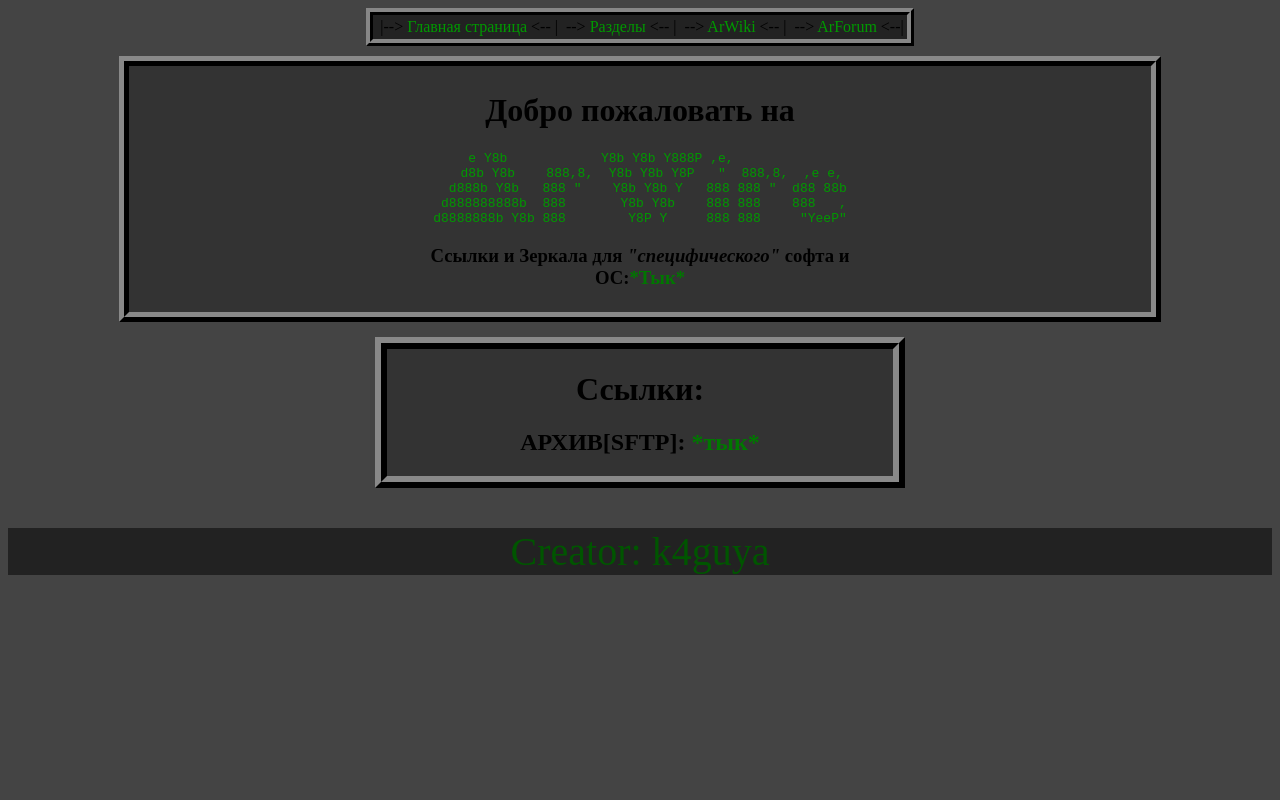
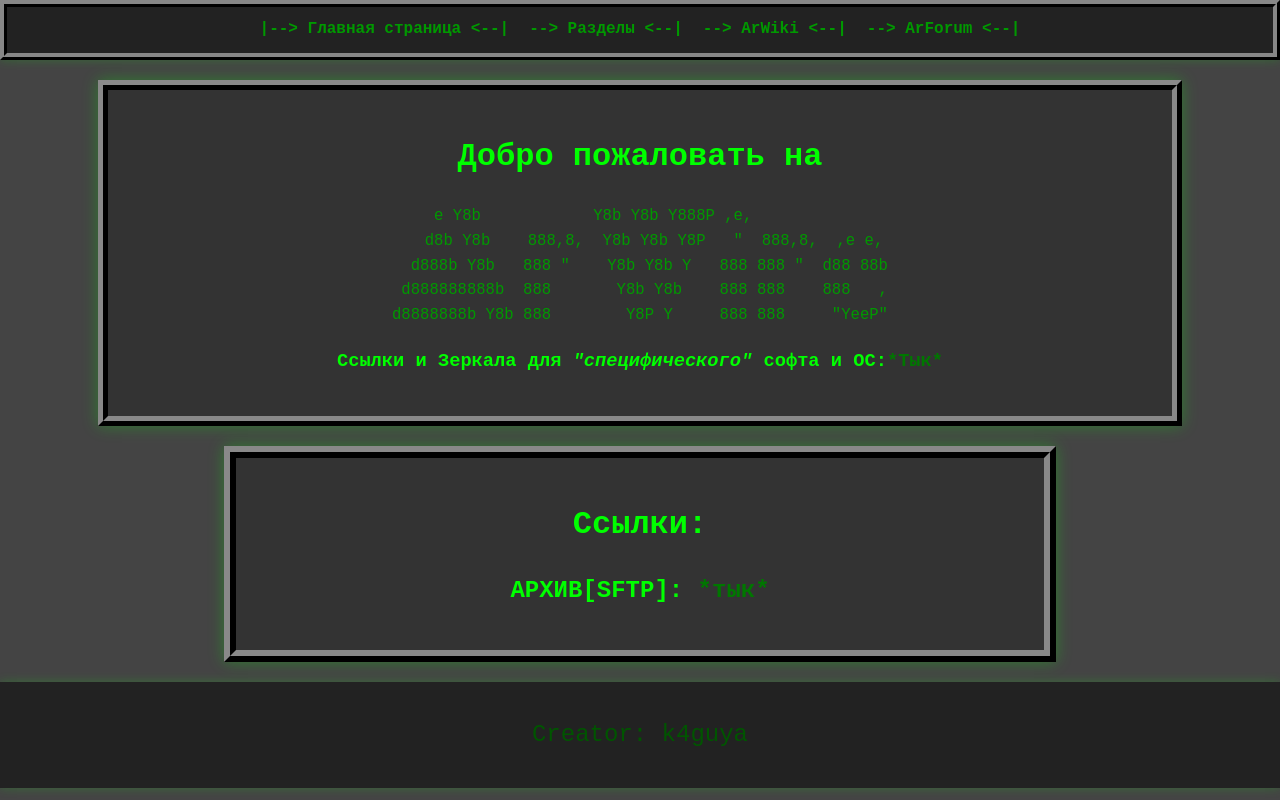
Before and after one commit to Arsenyi227/Arwire.su, a plain HTML site: page index.html in a window 1280 px wide. Drawn offline with Linux system fonts and the light colour scheme.

Commit message:
design update

```diff
--- a/index.html
+++ b/index.html
@@ -7,46 +7,38 @@
 	</head>
 	<body>
 
-		<div class="div-menu" style="margin:0px auto">
-		<table align="center" class="table">
-		<th>
-			<td>|--> <a href="/index.html" class="link">Главная страница</a> <-- | </td>
-		</th>
-		<th>
-                        <td> --> <a href="/tags.html" class="link">Разделы</a> <-- | </td>
-		</th>
-                <th>
-                        <td> --> <a href="/ArWiki.html" class="link">ArWiki</a> <-- | </td>
-                </th>
-		<th>
-			<td> --> <a href="/forum.html" class="link">ArForum</a> <--|</td>
-		</th>
-		</table>
-		</div>
+		<nav class="nav">
+			<div class="nav-container">
+				<a href="/index.html" class="link">|--> Главная страница <--|</a>
+				<a href="/tags.html" class="link">--> Разделы <--|</a>
+				<a href="/ArWiki.html" class="link">--> ArWiki <--|</a>
+				<a href="/forum.html" class="link">--> ArForum <--|</a>
+			</div>
+		</nav>
 		 <div class="middle">
-		<h1 align="center">Добро пожаловать на</h1>
-		<div style="width:50%; margin:0px auto;"><div align="center"><pre style="color:#009900">
+		<h1>Добро пожаловать на</h1>
+		<pre>
     e Y8b            Y8b Y8b Y888P ,e,
    d8b Y8b    888,8,  Y8b Y8b Y8P   "  888,8,  ,e e,
   d888b Y8b   888 "    Y8b Y8b Y   888 888 "  d88 88b
  d888888888b  888       Y8b Y8b    888 888    888   ,
-d8888888b Y8b 888        Y8P Y     888 888     "YeeP"</pre></div>
+d8888888b Y8b 888        Y8P Y     888 888     "YeeP"</pre>
 
-			<h3 align="center">Ссылки и Зеркала для <i>"специфического"</i> софта и ОС:<a align=center class="link-two" href="/mirrors.html">*Тык*</a></h3>
-		</div></div>
+			<h3>Ссылки и Зеркала для <i>"специфического"</i> софта и ОС:<a class="link-two" href="/mirrors.html">*Тык*</a></h3>
+		</div>
 		 <div class="down-middle">
-			 <h1 align="center">Ссылки:<h1>
+			 <h1>Ссылки:</h1>
 
 
-	    	 <!-- <h2 align="center">РЕПОЗИТОРИИ: <a href="/rep.html" class="link-two">*тык*</a></h2> -->
-			 <h2 align="center">АРХИВ[SFTP]: <a href="sftp://2.135.129.84" class="link-two">*тык*</a></h2>
+	    	 <!-- <h2>РЕПОЗИТОРИИ: <a href="/rep.html" class="link-two">*тык*</a></h2> -->
+			 <h2>АРХИВ[SFTP]: <a href="sftp://2.135.129.84" class="link-two">*тык*</a></h2>
 
 
-			 <!-- Expire date 21.01.19 <p style="font-size:250%" align="center" >Just For Fun:<a href="http://2.132.211.7:9009" class="link-two">*тык*</a></p> -->
+			 <!-- Expire date 21.01.19 <p style="font-size:250%" >Just For Fun:<a href="http://2.132.211.7:9009" class="link-two">*тык*</a></p> -->
 
 		 </div>
-		<div class="div-one" style="margin:auto auto">
-			<p align="center" class="css-one" >Creator: <a class="c-link" href="coming soon. . ." >k4guya</a><p>
+		<div class="div-one">
+			<p class="css-one">Creator: <a class="c-link" href="coming soon. . ." >k4guya</a></p>
 		</div>
 
 	</body>
--- a/styles.css
+++ b/styles.css
@@ -1,5 +1,10 @@
                 body{
     background-color:#444444;
+    font-family: 'Courier New', monospace;
+    color: #00ff00;
+    margin: 0;
+    padding: 0;
+    line-height: 1.6;
 }
 .block{
     background-color: #333;
@@ -13,10 +18,13 @@
     width:auto;
     height:auto;
     background-color:#222222;
+    padding: 10px;
+    text-align: center;
+    box-shadow: 0 0 10px rgba(0, 255, 0, 0.2);
 }
 .css-one{
     color:#005500;
-                font-size:250%;
+    font-size: 1.5em;
 }
 .div-center{
     width:75%;
@@ -25,14 +33,31 @@
 .link{
     text-decoration:none;
     color:#009900;
+    font-weight: bold;
+    transition: color 0.3s, text-shadow 0.3s;
+}
+.link:hover{
+    color:#00ff00;
+    text-shadow: 0 0 5px #00ff00;
 }
 .div-middle{
     width:70%;
     margin:auto auto;
 }
-                .div-menu{
-                height:auto;
-                width:auto;
+.nav{
+    background-color:#222222;
+    border:7px ridge;
+    border-color:#333333;
+    padding: 10px;
+    text-align: center;
+    box-shadow: 0 0 10px rgba(0, 255, 0, 0.2);
+}
+.nav-container{
+    display: flex;
+    justify-content: center;
+    align-items: center;
+    gap: 20px;
+    flex-wrap: wrap;
 }
 .table{
     background-color:#222222;
@@ -43,17 +68,26 @@
     background-color:#333333;
     border:10px ridge;
     border-color:#353535;
-                width:auto;
-                padding:5px;
-                margin:10px auto;
     width:80%;
+    padding:20px;
+    margin:20px auto;
+    text-align: center;
+    box-shadow: 0 0 15px rgba(0, 255, 0, 0.3);
+}
+.middle pre{
+    color:#009900;
+    font-size: 1.2em;
+    margin: 0 auto;
 }
 .down-middle{
     background-color:#333;
     border: 12px ridge;
     border-color:#353535;
-                width:40%;
-                margin:15px auto;
+    width:60%;
+    margin:20px auto;
+    padding: 20px;
+    text-align: center;
+    box-shadow: 0 0 15px rgba(0, 255, 0, 0.3);
 }
 .link-two{
     color:#070;
@@ -78,3 +112,20 @@
     border-color: #232323;
     height:5%
 }
+
+/* Responsive design */
+@media (max-width: 768px) {
+    .nav-container {
+        flex-direction: column;
+        gap: 10px;
+    }
+    .middle, .down-middle, .block {
+        width: 95%;
+    }
+    .css-one {
+        font-size: 1.2em;
+    }
+    .middle pre {
+        font-size: 1em;
+    }
+}
```
Also changed, not shown: ArWiki.html (+10 -18 lines), mirrors.html (+14 -22 lines), tags.html (+14 -42 lines), tags/boshy.html (+9 -1 lines). Lines whose indentation alone changed are shown as unchanged.
